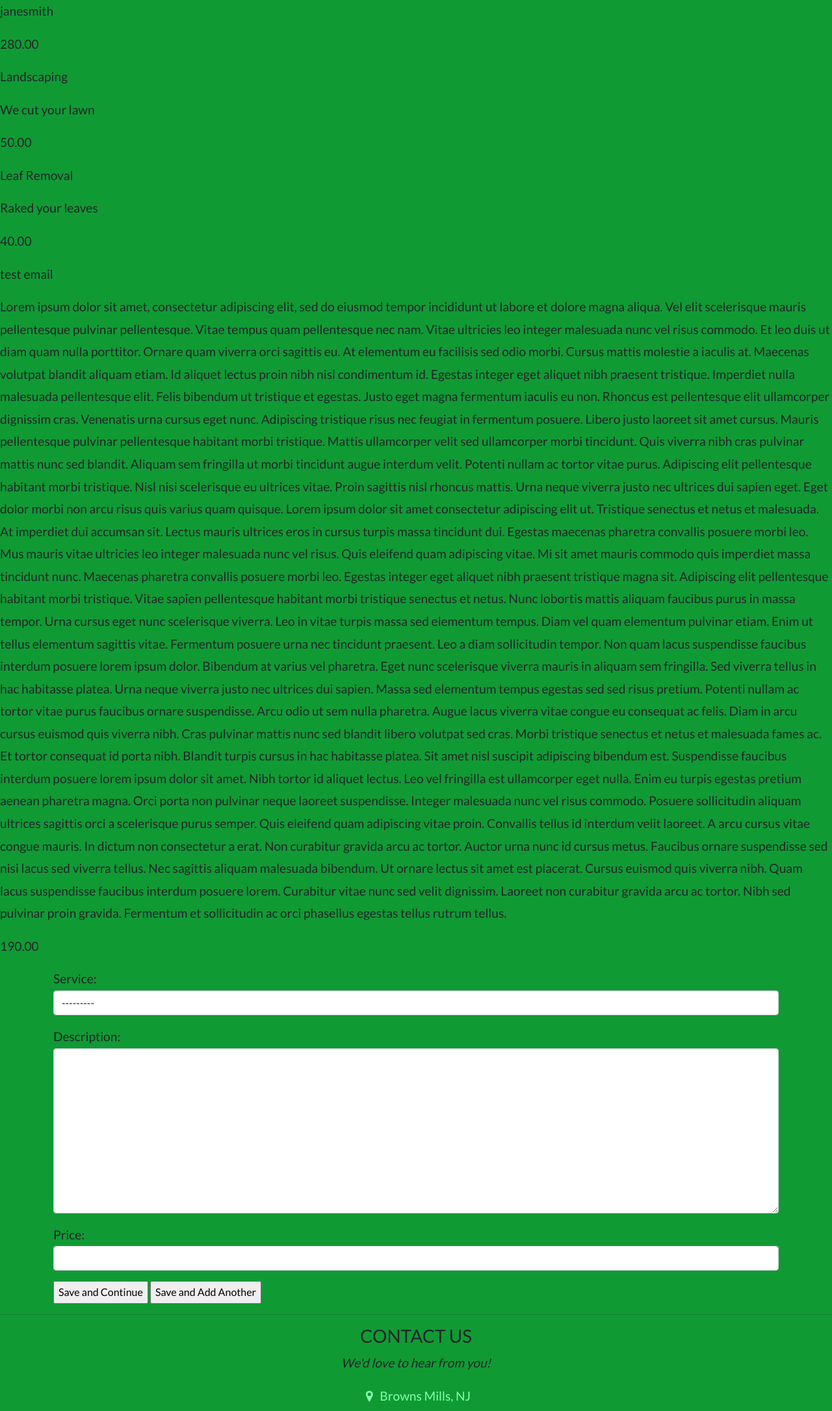
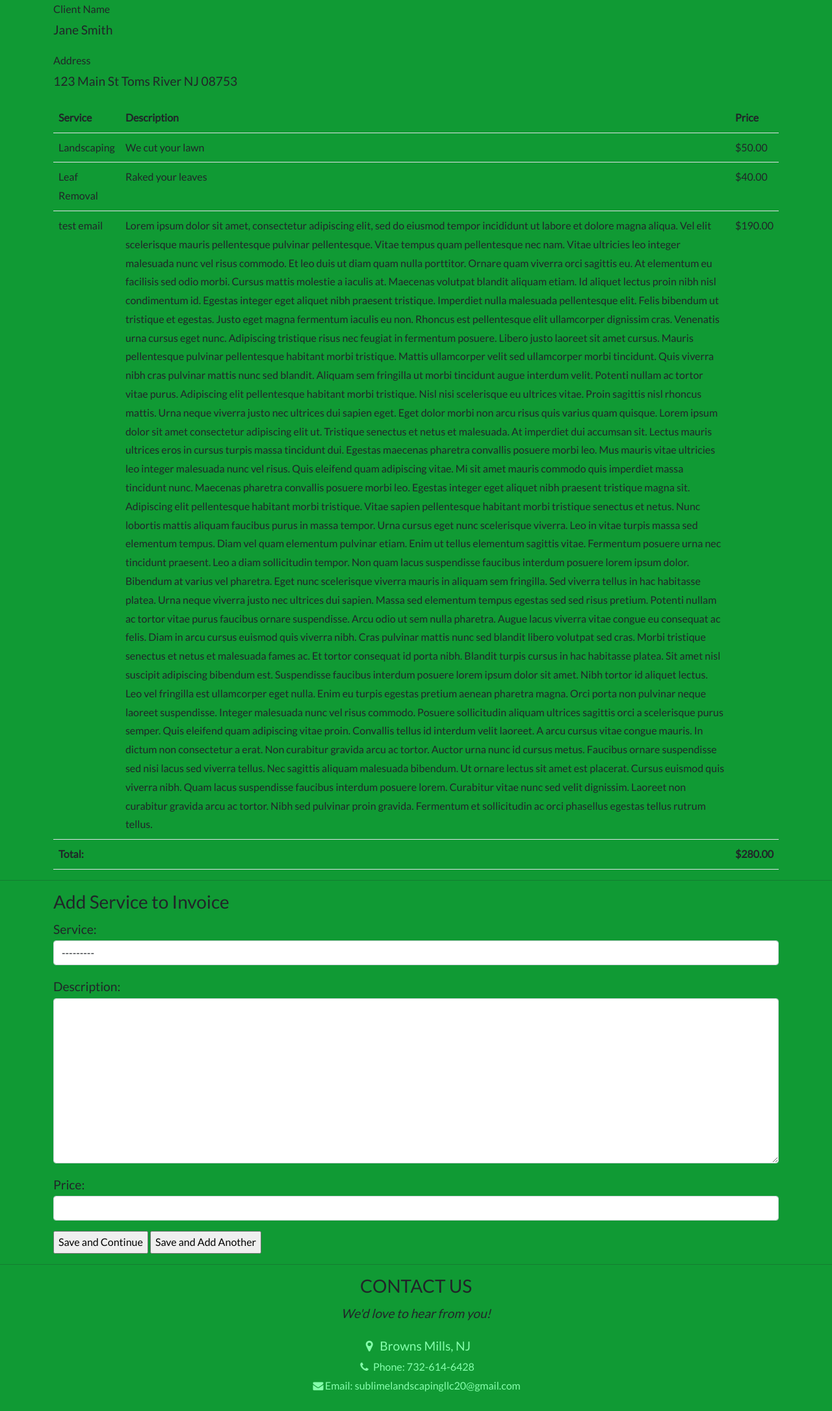
Before and after one commit to MacGuini/slnet, a Django app: page /billing/add-service-bill/198e4c35-0ef0-49f1-9044-490ed9b7198e/ in a window 1280 px wide. Shown: the part 62-2233 px from the top of the page at 65% size. Run offline with Django 4.2, Linux system fonts and the light colour scheme; data comes from the database, SQL or seed files in the repository; both versions use the stored data as it was after the commit; some libraries are stand-ins or nearby versions.

Commit message:
Styled add service form

```diff
--- a/accounts/models.py
+++ b/accounts/models.py
@@ -13,7 +13,7 @@ class Profile(models.Model):
         ('text', 'Text'),
         ('email', 'Email'),
     )
-
+	# NOTE: fname, lname, and email must be added in any form you create to add a new profile. Built in user model breaks otherwise. Try to figure out solution in signals.
 	user = models.OneToOneField(User, on_delete=models.CASCADE, null=True, blank=True)
 	username = models.CharField(max_length=100, null=True, blank=True)
 	fname = models.CharField(max_length=100, null=True, blank=True)
@@ -41,4 +41,4 @@ class Profile(models.Model):
 
 
 	def __str__(self):
-		return str(self.username)
+		return f'{self.fname} {self.lname} - {self.username}'
--- a/billing/forms.py
+++ b/billing/forms.py
@@ -6,6 +6,10 @@ class BillForm(forms.ModelForm):
         model = Bill
         fields = ['user', 'notes']
         exclude = ['total_price']
+
+        widgets ={
+            'notes': forms.Textarea(attrs={'placeholder': "Add any details for the bill if any."}),
+        }
 
     def __init__(self, *args, **kwargs):
         super(BillForm, self).__init__(*args, **kwargs)
--- a/billing/models.py
+++ b/billing/models.py
@@ -27,4 +27,4 @@ class ServiceItem(models.Model):
     created = models.DateTimeField(auto_now_add=True)
 
     def __str__(self):
-        return f'{self.service.name} - {self.price}'
+        return f'{self.service.name}'
--- a/billing/templates/billing/add_service_bill.html
+++ b/billing/templates/billing/add_service_bill.html
@@ -3,19 +3,46 @@
 
 {% block content %}
 
-<p>{{bill.user}}</p>
-<p>{{bill.total_price}}</p>
+<div class="container">
+    <div id="name">
+        <label for="name">Client Name</label>
+        <p>{{bill.user.fname}} {{bill.user.lname}}</p>
+    </div>
+    <div id="address">
+        <label for="address">Address</label>
+        <p>{{bill.user.street1}}
+        {% if bill.user.street2 %}
+            {{bill.user.street2}}
+        {% endif %}
+        {{bill.user.city}} {{bill.user.state}} {{bill.user.zipcode}}</p>
+    </div>
+</div>
 
-{% for service in services %}
+<div class="container">
+    <table class="table table-responsive table-hover">
+        <tr>
+            <th>Service</th>
+            <th>Description</th>
+            <th>Price</th>
+        </tr>
+        {% for service in services %}
+        <tr>
+            <td>{{service.service}}</td>
+            <td>{{service.description}}</td>
+            <td>${{service.price}}</td>
+        </tr>
+        {% endfor %}
+        <tr>
+            <td><b>Total:</b></td>
+            <td> </td>
+            <td><b>${{bill.total_price}}</b></td>
+        </tr>
+    </table>
+</div>
 
-    <p>{{service.service}}</p>
-    <p>{{service.description}}</p>
-    <p>{{service.price}}</p>
-
-{% endfor %}
-
+<hr>
 <div class="container center">
-
+    <h3>Add Service to Invoice</h3>
     <form method="POST" action="{% url 'add-service-bill' bill_id %}" enctype="multipart/form-data">
 
         {% csrf_token %}
--- a/services/templates/services/category_list.html
+++ b/services/templates/services/category_list.html
@@ -12,9 +12,9 @@
             </tr>
         {% for category in categories %}
             <tr>
-                <th>{{category.name}}</th>
-                <th><a class="btn btn-info" href="{% url 'update-category' category.id %}?next=/category-list">Edit</a></th>
-                <th><a class="btn btn-danger" href="{% url 'delete-category' category.id %}?next=/category-list">Delete</a></th>
+                <td>{{category.name}}</th>
+                <td><a class="btn btn-info" href="{% url 'update-category' category.id %}?next=/category-list">Edit</a></td>
+                <td><a class="btn btn-danger" href="{% url 'delete-category' category.id %}?next=/category-list">Delete</a></td>
             </tr>
         {% endfor %}
         </table>
```
Also changed, not shown: billing/templates/billing/create_invoice.html (+8 -2 lines), db.sqlite3.
